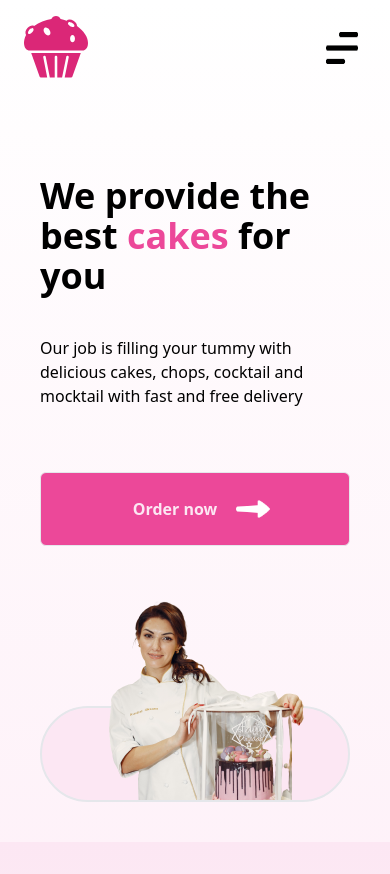
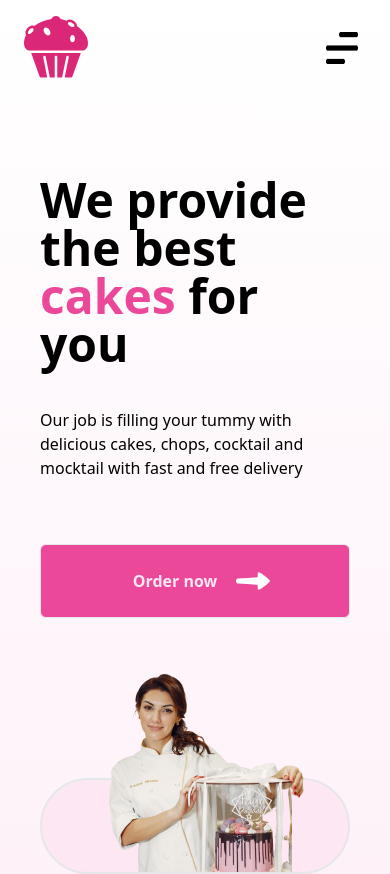
Before and after one commit to Victorakinwunmi/cake-web, a Nuxt app: page / in a window 390 px wide. Shown: the top 874 px of the page. Built offline with nearby package versions, Linux system fonts and the light colour scheme.

Commit message:
i updated the cta title font-size in homepage

```diff
--- a/pages/index.vue
+++ b/pages/index.vue
@@ -60,7 +60,7 @@
         </template>
 
         <template #title>
-          <div class="text-4xl md:text-6xl lg:text-7xl mt-10 w-full lg:w-10/12">
+          <div class="text-5xl md:text-6xl lg:text-7xl mt-10 w-full lg:w-10/12">
             <h1 class="text-black font-bold">
               We provide the best
               <span class="text-pink-500 font-bold">cakes</span> for you
--- a/pages/service.vue
+++ b/pages/service.vue
@@ -1,4 +1,5 @@
 <template>
+<div>
   <div>
       <HeadersContainer>
         <template #logo>
@@ -48,7 +49,9 @@
           <HeadersButton />
         </template>
       </HeadersContainer>
-    </div>
+  </div>
+</div>
+
 </template>
 
 <script>
```
